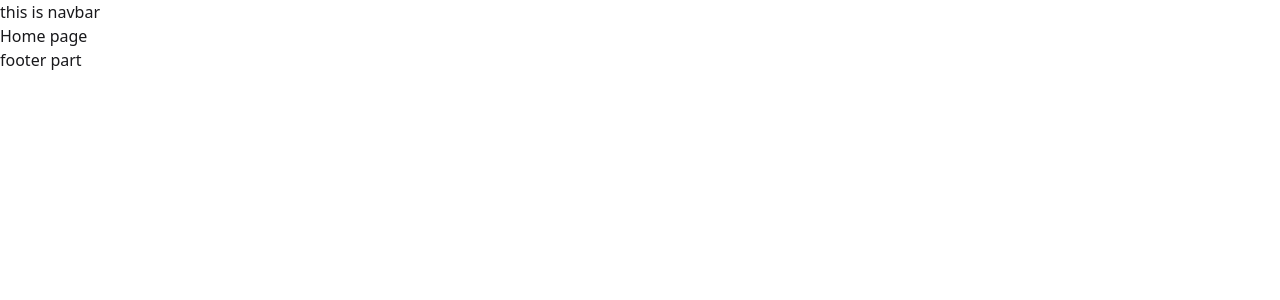
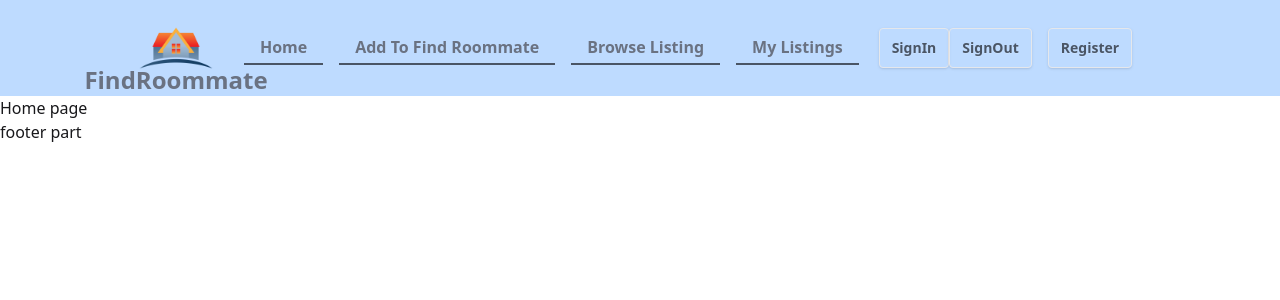
Before and after one commit to Subroto89/find-roommate, a React (Vite) app: page / in a window 1280 px wide. Shown: the top 300 px of the page. Built offline with nearby package versions, Linux system fonts and the light colour scheme.

Commit message:
Header added

```diff
--- /dev/null
+++ b/src/components/Loader.jsx
@@ -0,0 +1,11 @@
+import React from 'react';
+
+const Loader = () => {
+    return (
+        <div className="flex justify-center items-center h-screen">
+            <span className="loading loading-bars loading-xl"></span>
+        </div>
+    );
+};
+
+export default Loader;
--- a/src/components/Navbar.jsx
+++ /dev/null
@@ -1,14 +0,0 @@
-import React, { use } from 'react';
-
-
-const Navbar = () => {
-
-    return (
-        <div>
-            this is navbar
-
-        </div>
-    );
-};
-
-export default Navbar;
--- /dev/null
+++ b/src/components/navbar/Navbar.jsx
@@ -0,0 +1,58 @@
+import React, { useState } from 'react';
+import logo from '../../assets/logo.png';
+import { navLinks } from './navLinks';
+import { NavLink } from 'react-router';
+import { GiHamburgerMenu } from 'react-icons/gi';
+import ResponsiveNavMenu from './ResponsiveNavMenu';
+
+const Navbar = () => {
+     const [open, setOpen] = useState(false);
+        const handleOpen = () => {
+            setOpen(!open);
+        };
+
+    return (
+        <div >
+           <div className="bg-blue-200 flex justify-between items-center w-full px-8 md:px-32">
+                {/* Logo Section */}
+                <div className="flex flex-col justify-center items-center">
+                    <img src={logo} alt="logoImage" className="w-24 relative"/>
+                    <h1 className="text-2xl text-gray-500 font-bold absolute top-16">FindRoommate</h1>
+                </div>
+
+                {/* Links Section */}
+                <div className="hidden md:flex gap-4 text-gray-500 font-semibold ">
+                    {
+                        navLinks.map(link => <NavLink key={link.id}
+                                                      to={link.target}
+                                                      className="border-b-2 border-gray-600 px-4 py-1 hover:border-blue-800 hover:text-blue-700">
+                                            {link.title}</NavLink>)
+                    }
+                </div>
+                {/* Button Section */}
+                <div className="flex gap-4 text-gray-600 text-lg">
+                    <div>
+                        <button className="border border-gray-200 px-3 shadow btn btn-outline">SignIn</button>
+                        <button className="border border-gray-200 px-3 shadow btn btn-outline">SignOut</button>
+                    </div>
+                    <div>
+                        <button className="border border-gray-200 px-3 shadow btn btn-outline">Register</button>
+                    </div>
+                </div>
+
+
+                {/* Mobile Hamburger Section */}
+                <div className="md:hidden" onClick={handleOpen}>
+                    <GiHamburgerMenu size={36} className="text-gray-600"/>
+                </div>
+                <div>
+                    <div>{open && <ResponsiveNavMenu />}</div>
+                </div>
+
+           </div>
+
+        </div>
+    );
+};
+
+export default Navbar;
--- /dev/null
+++ b/src/components/navbar/ResponsiveNavMenu.jsx
@@ -0,0 +1,20 @@
+import React from "react";
+import { navLinks } from "./navLinks";
+import { NavLink } from "react-router";
+
+const ResponsiveNavMenu = () => {
+  return (
+    <div className="absolute top-30 right-4 w-3/6 h-52 bg-blue-200 z-10 md:hidden rounded text-gray-500 flex flex-col justify-center gap-2  ">
+      {navLinks.map((link) => <NavLink key={link.id}
+                                       to={link.target}
+                                       className=" px-4 py-1 hover:text-blue-700"
+                                       >{link.title}
+
+                               </NavLink>)
+      }
+
+    </div>
+  );
+};
+
+export default ResponsiveNavMenu;
--- /dev/null
+++ b/src/components/navbar/navLinks.js
@@ -0,0 +1,22 @@
+export const navLinks = [
+    {
+        id:1,
+        title: "Home",
+        target: '/'
+    },
+    {
+        id:2,
+        title: "Add To Find Roommate",
+        target: '#'
+    },
+    {
+        id:3,
+        title: "Browse Listing",
+        target: '#'
+    },
+    {
+        id:4,
+        title: "My Listings",
+        target: '#'
+    }
+]
--- a/src/rootLayout/RootLayout.jsx
+++ b/src/rootLayout/RootLayout.jsx
@@ -1,5 +1,5 @@
 import React from "react";
-import Navbar from '../components/Navbar';
+import Navbar from "../components/navbar/Navbar";
 import {Outlet} from 'react-router';
 import Footer from '../components/Footer';
 
```
Also changed, not shown: src/assets/logo.png (added).
